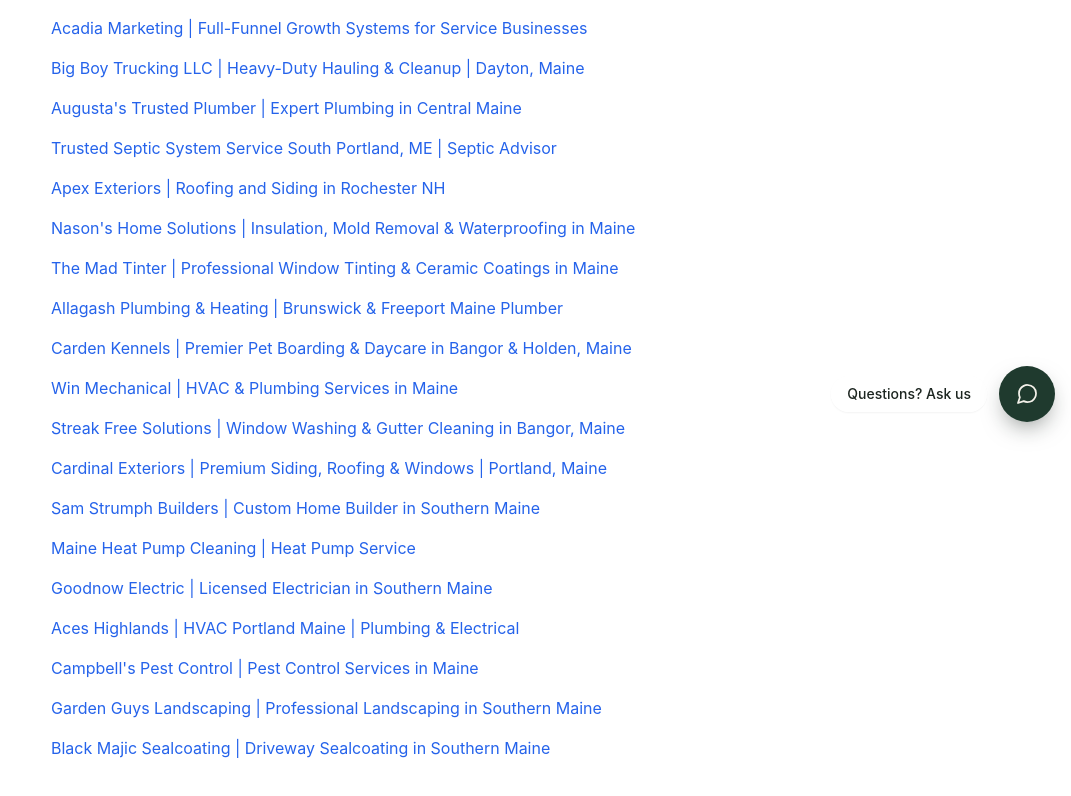
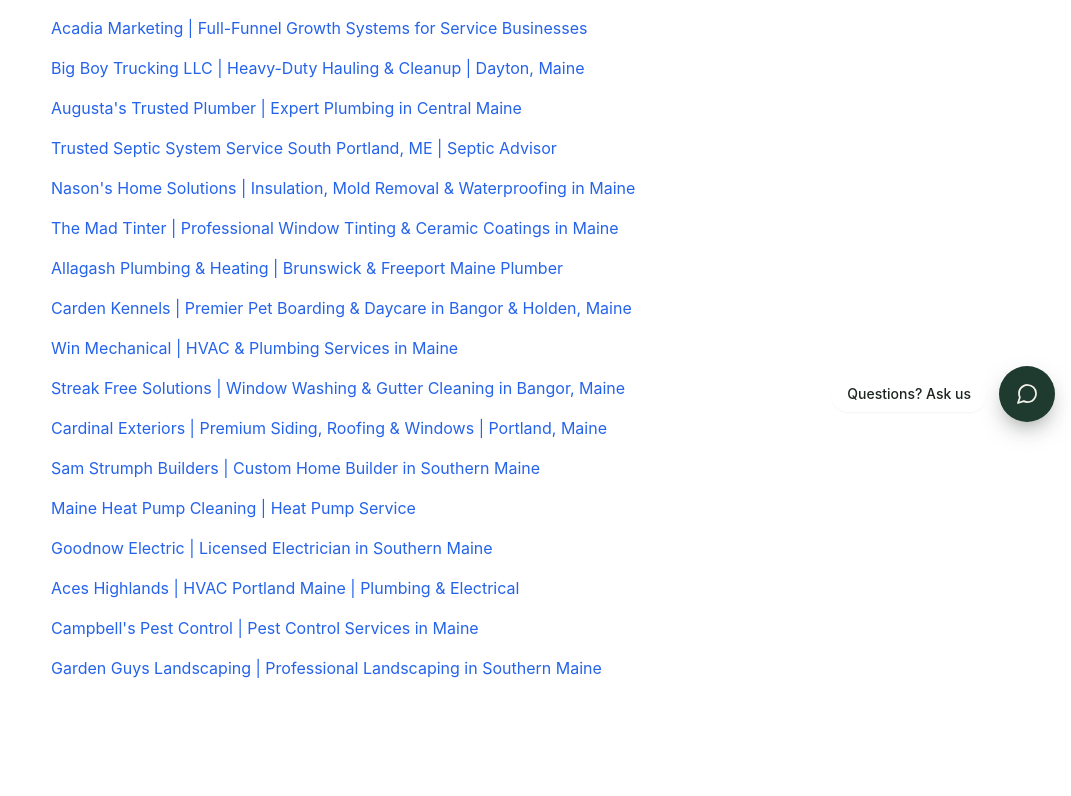
Before and after one commit to acadiamarketingmaine-hue/baserves-next, a Next.js app: page /small-business-connection in a window 1280 px wide. Shown: the part 362-1158 px from the top of the page, without its empty margins (209-1280 px from the left). After the commit the page ends 1122 px from the top, so only its background shows below. Built offline with nearby package versions, Linux system fonts and the light colour scheme.

Commit message:
Remove two dead partner links from the Small Business Connection page
Apex Exteriors (apexroofnh.com) returns a 404 and Black Majic Sealcoating
(blackmajicsealcoating.com) is an unpublished site-builder page. Both entries
are dropped; the rest of the partner list is unchanged.

```diff
--- a/src/app/small-business-connection/page.tsx
+++ b/src/app/small-business-connection/page.tsx
@@ -55,11 +55,6 @@
             <li key="https://www.septicadvisor.com">
               <a href="https://www.septicadvisor.com" target="_blank" rel="noopener noreferrer" className="text-blue-600 hover:underline">
                 Trusted Septic System Service South Portland, ME | Septic Advisor
-              </a>
-            </li>
-            <li key="https://www.apexroofnh.com">
-              <a href="https://www.apexroofnh.com" target="_blank" rel="noopener noreferrer" className="text-blue-600 hover:underline">
-                Apex Exteriors | Roofing and Siding in Rochester NH
               </a>
             </li>
             <li key="https://www.nasonshomesolutions.com">
@@ -127,11 +122,6 @@
                 Garden Guys Landscaping | Professional Landscaping in Southern Maine
               </a>
             </li>
-            <li key="https://www.blackmajicsealcoating.com">
-              <a href="https://www.blackmajicsealcoating.com" target="_blank" rel="noopener noreferrer" className="text-blue-600 hover:underline">
-                Black Majic Sealcoating | Driveway Sealcoating in Southern Maine
-              </a>
-            </li>
       </ul>
     </section>
   );
```
